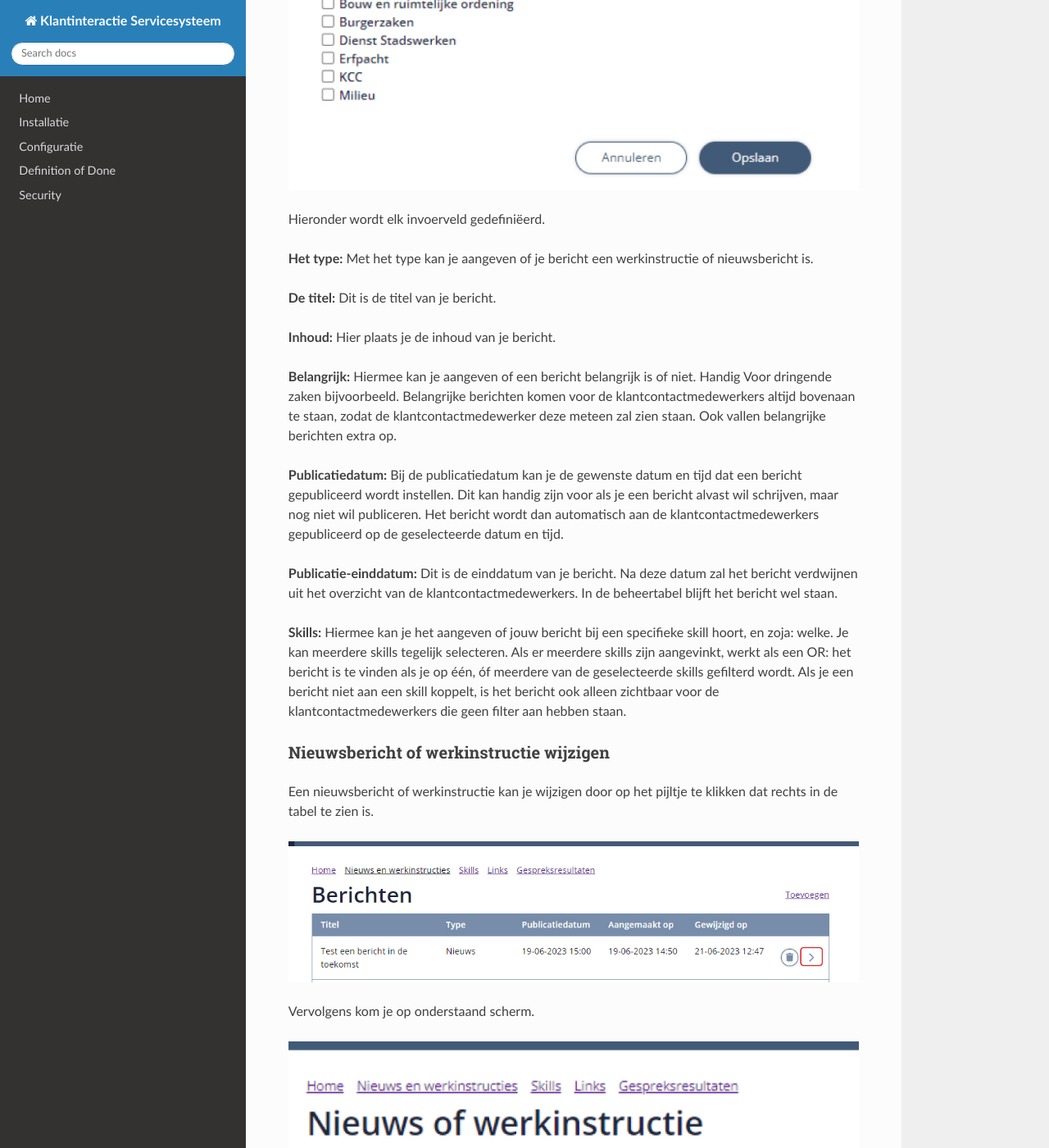
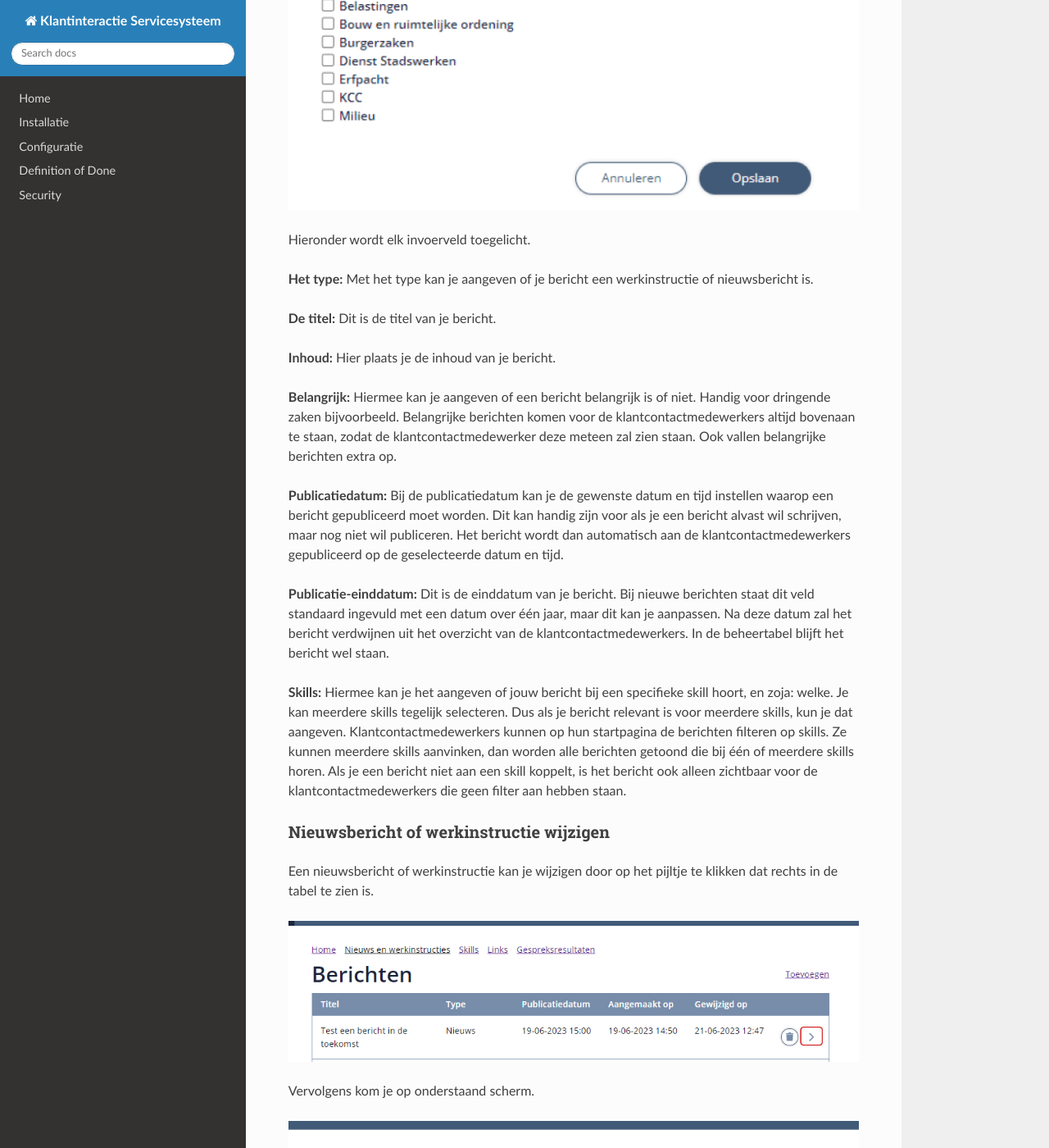
Before and after one commit to Klantinteractie-Servicesysteem/.github, an MkDocs documentation site: the page built from docs/MANUAL.md, in a window 1280 px wide and 1400 px high, scrolled down 1971 px. Shown: the whole window at 82% size. Built offline with MkDocs 1.6.1, drawn with Linux system fonts in a browser that asks for light colours; nearby versions of some CDN libraries; some of the changed text lies outside the part shown.

Commit message:
Update MANUAL.md
Tekstredactie, hoofd/kleine letters, enkele zinsconstructies aangepast.

```diff
--- a/docs/MANUAL.md
+++ b/docs/MANUAL.md
@@ -6,20 +6,19 @@ Als beheerder van KISS kan je de volgende zaken beheren:
 - Links
 - Gespreksresultaten
 
-Per onderwerp leggen wij uit wat de mogelijkheden zijn en hoe je de werkzaamheden uitvoert.
-
+Per onderwerp leggen wij uit wat de mogelijkheden zijn en hoe je de werkzaamheden uitvoert. Om deze taken te kunnen uitvoeren moet je de rol `Redacteur` hebben (zie ook [Configuratie](https://github.com/Klantinteractie-Servicesysteem/.github/blob/main/docs/CONFIGURATIE.md)).
 
 
 ## Nieuws en werkinstructies
 Nieuwsberichten en werkinstructies zijn berichten die van belang kunnen zijn voor de klantcontactmedewerkers. Deze berichten komen voor de klantcontactmedewerkers op hun homepagina te staan.
 
-Op onderstaande afbeelding is de overzichtspagina van de nieuwsberichten en werkinstructies beheer te zien.
+Op onderstaande afbeelding is de overzichtspagina van het beheer van nieuwsberichten en werkinstructies te zien.
 
 ![image](https://github.com/Klantinteractie-Servicesysteem/.github/blob/main/docs/images/Nieuws-en-werkinstructies-beheer-overzicht.jpg.jpg)
 
 
 ### Nieuwsbericht of werkinstructie toevoegen
-Voeg een nieuwsbericht of werkinstructie toe door rechts bovenaan op de "toevoegen" te drukken.
+Voeg een nieuwsbericht of werkinstructie toe door rechts bovenaan op de "Toevoegen" te drukken.
 
 ![image](https://github.com/Klantinteractie-Servicesysteem/.github/blob/main/docs/images/Nieuws-en-werkinstructies-beheer-toevoegen.jpg)
 
@@ -27,7 +26,7 @@ Vervolgens kom je op onderstaand scherm.
 
 ![image](https://github.com/Klantinteractie-Servicesysteem/.github/blob/main/docs/images/Nieuws-en-werkinstructies-beheer-toevoegen-detail.jpg)
 
-Hieronder wordt elk invoerveld gedefiniëerd.
+Hieronder wordt elk invoerveld toegelicht.
 
 
 **Het type:** Met het type kan je aangeven of je bericht een werkinstructie of nieuwsbericht is.
@@ -36,13 +35,13 @@ Hieronder wordt elk invoerveld gedefiniëerd.
 
 **Inhoud:** Hier plaats je de inhoud van je bericht.
 
-**Belangrijk:** Hiermee kan je aangeven of een bericht belangrijk is of niet. Handig Voor dringende zaken bijvoorbeeld. Belangrijke berichten komen voor de klantcontactmedewerkers altijd bovenaan te staan, zodat de klantcontactmedewerker deze meteen zal zien staan. Ook vallen belangrijke berichten extra op.
+**Belangrijk:** Hiermee kan je aangeven of een bericht belangrijk is of niet. Handig voor dringende zaken bijvoorbeeld. Belangrijke berichten komen voor de klantcontactmedewerkers altijd bovenaan te staan, zodat de klantcontactmedewerker deze meteen zal zien staan. Ook vallen belangrijke berichten extra op.
 
-**Publicatiedatum:** Bij de publicatiedatum kan je de gewenste datum en tijd dat een bericht gepubliceerd wordt instellen. Dit kan handig zijn voor als je een bericht alvast wil schrijven, maar nog niet wil publiceren. Het bericht wordt dan automatisch aan de klantcontactmedewerkers gepubliceerd op de geselecteerde datum en tijd.
+**Publicatiedatum:** Bij de publicatiedatum kan je de gewenste datum en tijd instellen waarop een bericht gepubliceerd moet worden. Dit kan handig zijn voor als je een bericht alvast wil schrijven, maar nog niet wil publiceren. Het bericht wordt dan automatisch aan de klantcontactmedewerkers gepubliceerd op de geselecteerde datum en tijd.
 
-**Publicatie-einddatum:** Dit is de einddatum van je bericht. Na deze datum zal het bericht verdwijnen uit het overzicht van de klantcontactmedewerkers. In de beheertabel blijft het bericht wel staan.
+**Publicatie-einddatum:** Dit is de einddatum van je bericht. Bij nieuwe berichten staat dit veld standaard ingevuld met een datum over één jaar, maar dit kan je aanpassen. Na deze datum zal het bericht verdwijnen uit het overzicht van de klantcontactmedewerkers. In de beheertabel blijft het bericht wel staan.
 
-**Skills:** Hiermee kan je het aangeven of jouw bericht bij een specifieke skill hoort, en zoja: welke. Je kan meerdere skills tegelijk selecteren. Als er meerdere skills zijn aangevinkt, werkt als een OR: het bericht is te vinden als je op één, óf meerdere van de geselecteerde skills gefilterd wordt. Als je een bericht niet aan een skill koppelt, is het bericht ook alleen zichtbaar voor de klantcontactmedewerkers die geen filter aan hebben staan.
+**Skills:** Hiermee kan je het aangeven of jouw bericht bij een specifieke skill hoort, en zoja: welke. Je kan meerdere skills tegelijk selecteren. Dus als je bericht relevant is voor meerdere skills, kun je dat aangeven. Klantcontactmedewerkers kunnen op hun startpagina de berichten filteren op skills. Ze kunnen meerdere skills aanvinken, dan worden alle berichten getoond die bij één of meerdere skills horen. Als je een bericht niet aan een skill koppelt, is het bericht ook alleen zichtbaar voor de klantcontactmedewerkers die geen filter aan hebben staan.
 
 
 ### Nieuwsbericht of werkinstructie wijzigen
@@ -56,7 +55,7 @@ Vervolgens kom je op onderstaand scherm.
 ![image](https://github.com/Klantinteractie-Servicesysteem/.github/blob/main/docs/images/Nieuws-en-werkinstructies-beheer-wijzigen-detail.jpg)
 
 
-Hieronder wordt elk invoerveld gedefiniëerd.
+Hieronder wordt elk invoerveld toegelicht.
 
 **Het type:** Met het type kan je aangeven of je bericht een werkinstructie of nieuwsbericht is.
 
@@ -64,13 +63,14 @@ Hieronder wordt elk invoerveld gedefiniëerd.
 
 **Inhoud:** Hier plaats je de inhoud van je bericht.
 
-**Belangrijk:** Hiermee kan je aangeven of een bericht belangrijk is of niet. Handig Voor dringende zaken bijvoorbeeld. Belangrijke berichten komen voor de klantcontactmedewerkers altijd bovenaan te staan, zodat de klantcontactmedewerker deze meteen zal zien staan. Ook vallen belangrijke berichten extra op.
+**Belangrijk:** Hiermee kan je aangeven of een bericht belangrijk is of niet. Handig voor dringende zaken bijvoorbeeld. Belangrijke berichten komen voor de klantcontactmedewerkers altijd bovenaan te staan, zodat de klantcontactmedewerker deze meteen zal zien staan. Ook vallen belangrijke berichten extra op.
 
-**Publicatiedatum:** Bij de publicatiedatum kan je de gewenste datum en tijd dat een bericht gepubliceerd wordt instellen. Dit kan handig zijn voor als je een bericht alvast wil schrijven, maar nog niet wil publiceren. Het bericht wordt dan automatisch aan de klantcontactmedewerkers gepubliceerd op de geselecteerde datum en tijd.
+**Publicatiedatum:** Bij de publicatiedatum kan je de gewenste datum en tijd instellen waarop een bericht gepubliceerd moet worden. Dit kan handig zijn voor als je een bericht alvast wil schrijven, maar nog niet wil publiceren. Het bericht wordt dan automatisch aan de klantcontactmedewerkers gepubliceerd op de geselecteerde datum en tijd.
 
 **Publicatie-einddatum:** Dit is de einddatum van je bericht. Na deze datum zal het bericht verdwijnen uit het overzicht van de klantcontactmedewerkers. In de beheertabel blijft het bericht wel staan.
 
-**Skills:** Hiermee kan je het aangeven of jouw bericht bij een specifieke skill hoort, en zoja: welke. Je kan meerdere skills tegelijk selecteren. Als er meerdere skills zijn aangevinkt, werkt als een OR: het bericht is te vinden als je op één, óf meerdere van de geselecteerde skills gefilterd wordt. Als je een bericht niet aan een skill koppelt, is het bericht ook alleen zichtbaar voor de klantcontactmedewerkers die geen filter aan hebben staan.
+**Skills:** Hiermee kan je het aangeven of jouw bericht bij een specifieke skill hoort, en zoja: welke. Je kan meerdere skills tegelijk selecteren. Dus als je bericht relevant is voor meerdere skills, kun je dat aangeven. Klantcontactmedewerkers kunnen op hun startpagina de berichten filteren op skills. Ze kunnen meerdere skills aanvinken, dan worden alle berichten getoond die bij één of meerdere skills horen. Als je een bericht niet aan een skill koppelt, is het bericht ook alleen zichtbaar voor de klantcontactmedewerkers die geen filter aan hebben staan.
+
 
 
 
@@ -80,7 +80,7 @@ Een nieuwsbericht of werkinstructie kan je verwijderen door op het prullenbak ic
 ![image](https://github.com/Klantinteractie-Servicesysteem/.github/blob/main/docs/images/Nieuws-en-werkinstructies-beheer-verwijderen.jpg)
 
 
-Vervolgens komt er een pop-up, met de vraag: "Weet u zeker dat u dit bericht wilt verwijderen?". Hierbij klik je op 'ok'
+Vervolgens komt er een pop-up, met de vraag: "Weet u zeker dat u dit bericht wilt verwijderen?". Hierbij klik je op 'ok'.
 
 ![image](https://github.com/Klantinteractie-Servicesysteem/.github/blob/main/docs/images/Nieuws-en-werkinstructies-beheer-verwijderen-popup.jpg)
 
@@ -98,7 +98,7 @@ Een skill voeg je toe door op het plusje te klikken dat rechts onder in beeld st
 
 ![image](https://github.com/Klantinteractie-Servicesysteem/.github/blob/main/docs/images/Skills-beheer-toevoegen.jpg)
 
-Vervolgens kom je op onderstaand scherm. Hier kan je de naam van de skill invullen. Druk op 'opslaan' om de skill toe te voegen.
+Vervolgens kom je op onderstaand scherm. Hier kan je de naam van de skill invullen. Druk op 'Opslaan' om de skill toe te voegen.
 
 ![image](https://github.com/Klantinteractie-Servicesysteem/.github/blob/main/docs/images/Skills-beheer-toevoegen-detail.jpg)
 
@@ -109,7 +109,7 @@ Een skill wijzig je door op de naam van de skill te klikken.
 ![inage](https://github.com/Klantinteractie-Servicesysteem/.github/blob/main/docs/images/Skills-beheer-wijzigen.jpg)
 
 
-Vervolgens kom je op onderstaand scherm. Hier kan je de naam van de skill wijzigen. Klik op 'opslaan' om de wijziging door te voeren.
+Vervolgens kom je op onderstaand scherm. Hier kan je de naam van de skill wijzigen. Klik op 'Opslaan' om de wijziging door te voeren. Deze wijziging is meteen zichtbaar bij alle berichten waar deze skill aan is gekoppeld, en in het filtermenu.
 
 ![image](https://github.com/Klantinteractie-Servicesysteem/.github/blob/main/docs/images/Skills-beheer-wijzigen-detail.jpg)
 
@@ -119,13 +119,13 @@ Een skill kan je verwijderen door op het prullenbak icoontje te klikken dat rech
 ![image](https://github.com/Klantinteractie-Servicesysteem/.github/blob/main/docs/images/Skills-beheer-verwijderen.jpg)
 
 
-Vervolgens komt er een pop-up, met de vraag: "Weet u zeker dat u dit bericht wilt verwijderen?". Hierbij klik je op 'ok'
+Vervolgens komt er een pop-up, met de vraag: "Weet u zeker dat u dit bericht wilt verwijderen?". Hierbij klik je op 'ok'. De skill verdwijnt uit het filtermenu en ook bij alle berichten waar het aan gekoppeld was.
 
 ![image](https://github.com/Klantinteractie-Servicesysteem/.github/blob/main/docs/images/Skills-beheer-verwijderen-popup.jpg)
 
 
 ## Links
-Op de pagina 'links' kan je de lijst met veelgebruikte links beheren. Hier kan je alle links neerzetten die voor jouw klantcontactmedewerkers handig zijn om altijd snel bij de hand te kunnen hebben. Denk bijvoorbeeld aan links naar bepaalde systemen of formulieren.
+Op de pagina 'Links' kan je de lijst met veelgebruikte links beheren. Hier kan je alle links neerzetten die voor jouw klantcontactmedewerkers handig zijn om altijd snel bij de hand te kunnen hebben. Denk bijvoorbeeld aan links naar bepaalde systemen of formulieren.
 
 ![image](https://github.com/Klantinteractie-Servicesysteem/.github/blob/main/docs/images/Links-beheer-overzicht.jpg)
 
@@ -138,13 +138,14 @@ Vervolgens kom je op onderstaand scherm. Hier kan je de titel, URL en de categor
 
 ![image](https://github.com/Klantinteractie-Servicesysteem/.github/blob/main/docs/images/Links-beheer-toevoegen-detail.jpg)
 
-**titel:** De naam waarmee de link in de lijst komt te staan.
+**Titel:** De naam waarmee de link in de lijst komt te staan.
 
-**Url:** De link naar de website.
+**Url:** De link naar de website. Een geldige URL begint altijd met https://
 
-**categorie:** De categorie waarin de link hoort. Als de link bij een al bestaande categorie hoort, typ je de naam van die cateorie in. Als je een andere categorie typt, wordt er automatisch een nieuwe categorie aangemaakt waar deze link onder valt.
+**Categorie:** De categorie waarin de link hoort. Als de link bij een al bestaande categorie hoort, typ je de naam van die categorie in. zodra je begint met typen, verschijnen de categorieën die beginnen met de letters die je typt. Je kunt dan snel de zelfde categorie kiezen.
+Als je een andere categorie typt, wordt er automatisch een nieuwe categorie aangemaakt waar deze link onder valt.
 
-Druk op 'opslaan' om de link toe te voegen.
+Druk op 'Opslaan' om de link toe te voegen.
 
 
 ### Links wijzigen
@@ -153,23 +154,24 @@ Een link wijzig je door op de naam van de link te klikken.
 ![9mage](https://github.com/Klantinteractie-Servicesysteem/.github/blob/main/docs/images/Links-beheer-wijzigen.jpg)
 
 
-Vervolgens kom je op onderstaand scherm. Hier kan je de link wijzigen. Klik op 'opslaan' om de wijziging door te voeren.
+Vervolgens kom je op onderstaand scherm. Hier kan je de link wijzigen. Klik op 'Opslaan' om de wijziging door te voeren.
 
 ![image](https://github.com/Klantinteractie-Servicesysteem/.github/blob/main/docs/images/Links-beheer-wijzigen-detail.jpg)
 
 
-**titel:** De naam waarmee de link in de lijst komt te staan.
+**Titel:** De naam waarmee de link in de lijst komt te staan.
 
 **Url:** De link naar de website.
 
-**categorie:** De categorie waarin de link hoort. Als de link bij een al bestaande categorie hoort, typ je de naam van die cateorie in. Als je een andere categorie typt, wordt er automatisch een nieuwe categorie aangemaakt waar deze link onder valt.
+**Categorie:** De categorie waarin de link hoort. Als de link bij een al bestaande categorie hoort, typ je de naam van die categorie in. zodra je begint met typen, verschijnen de categorieën die beginnen met de letters die je typt. Je kunt dan snel de zelfde categorie kiezen.
+Als je een andere categorie typt, wordt er automatisch een nieuwe categorie aangemaakt waar deze link onder valt.
 
 ### Links verwijderen
 Een link kan je verwijderen door op het prullenbak icoontje te klikken dat rechts van de link staat.
 
 ![image](https://github.com/Klantinteractie-Servicesysteem/.github/blob/main/docs/images/Links-beheer-verwijderen.jpg)
 
-Vervolgens komt er een pop-up, met de vraag: "Weet u zeker dat u deze link wilt verwijderen?". Hierbij klik je op 'ok'
+Vervolgens komt er een pop-up, met de vraag: "Weet u zeker dat u deze link wilt verwijderen?". Hierbij klik je op 'ok'.
 
 ![image](https://github.com/Klantinteractie-Servicesysteem/.github/blob/main/docs/images/Links-beheer-verwijderen-popup.jpg)
 
@@ -183,7 +185,7 @@ Een gespreksresultaat voeg je toe door op het plusje te klikken dat rechts onder
 
 ![image](https://github.com/Klantinteractie-Servicesysteem/.github/blob/main/docs/images/Gespreksresultaten-beheer-toevoegen.jpg)
 
-Vervolgens kom je op onderstaand scherm. Hier kan je de naam van het gespreksresultaat invullen. Druk op 'opslaan' om het gespreksesultaat toe te voegen.
+Vervolgens kom je op onderstaand scherm. Hier kan je de naam van het gespreksresultaat invullen. Druk op 'Opslaan' om het gespreksesultaat toe te voegen.
 
 ![image](https://github.com/Klantinteractie-Servicesysteem/.github/blob/main/docs/images/Gespreksresultaten-beheer-toevoegen-detail.jpg)
 
@@ -193,7 +195,7 @@ Een gespreksresultaat wijzig je door op de naam van het gespreksresultaat te kli
 
 ![image](https://github.com/Klantinteractie-Servicesysteem/.github/blob/main/docs/images/Gespreksresultaten-beheer-wijzigen.jpg)
 
-Vervolgens kom je op onderstaand scherm. Hier kan je de naam van het gespreksresultaat wijzigen. Klik op 'opslaan' om de wijziging door te voeren.
+Vervolgens kom je op onderstaand scherm. Hier kan je de naam van het gespreksresultaat wijzigen. Klik op 'Opslaan' om de wijziging door te voeren.
 
 ![image](https://github.com/Klantinteractie-Servicesysteem/.github/blob/main/docs/images/Gespreksresultaten-beheer-wijzigen-detail.jpg)
 
```
